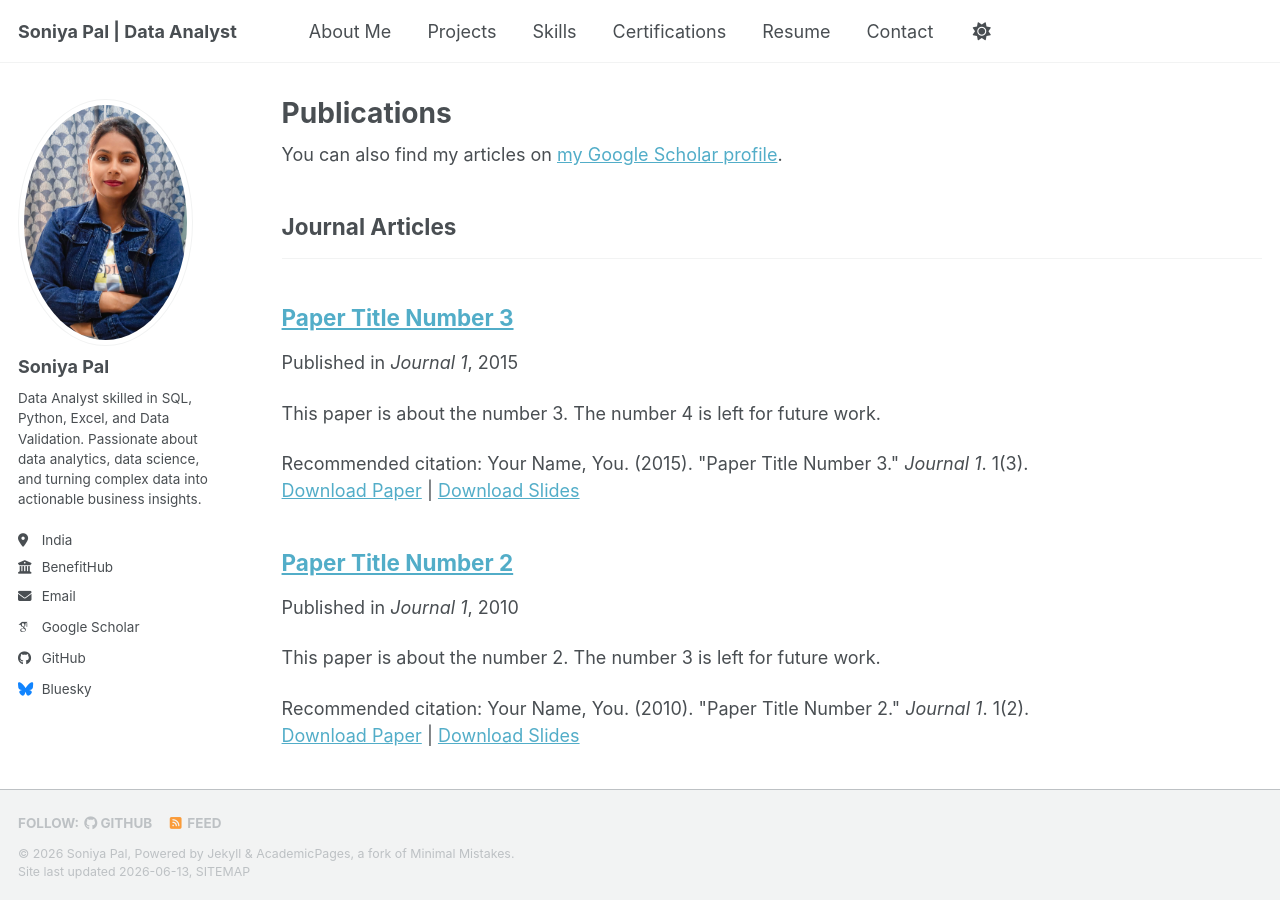
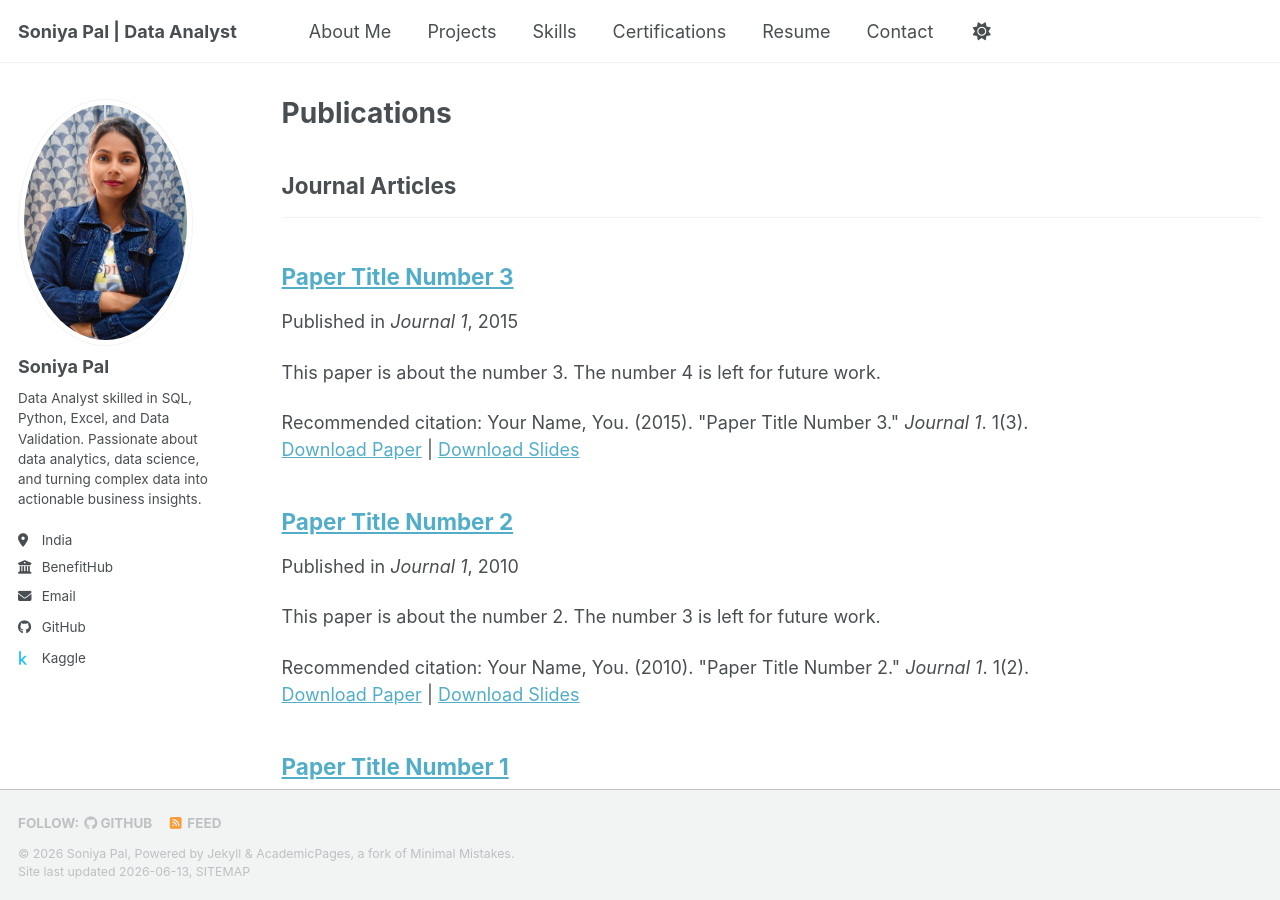
Before and after one commit to webdev-soniyapal886/soniyapal, a Jekyll site: the page built from _pages/publications.html, in a window 1280 px wide and 900 px high. Built offline with Jekyll 4.4.1, drawn with Linux system fonts in a browser that asks for light colours; some web fonts are replaced; a script bundle is joined from its source files by our own code; library files that are not in the unit come from our copies; part of the change alters nothing that is shown.

Commit message:
Clean up _config.yml by removing unused fields
Removed academic websites and social media entries from configuration.

```diff
--- a/_config.yml
+++ b/_config.yml
@@ -31,55 +31,14 @@ author:
   uri              : # URL
   email            : "soniyapal886@gmail.com"
 
-  # Academic websites
-  academia         :
-  arxiv            :
-  googlescholar    : ""
-  inspire-hep      :
-  impactstory      :
-  orcid            :
-  semantic         :
-  ssrn             :
-  pubmed           :
-  researchgate     :
-  scopus           :
-  zotero           :
+
 
 
   # Repositories and software development
-  bitbucket        : # Username - Update with your username on the site
-  codepen          : # Username
-  dribbble         : # Username
   github           : "webdev-soniyapal886"
-  kaggle           : # Username
+  kaggle           : https://www.kaggle.com/soniyapal2345453465
   stackoverflow    : # User number or user number and name (i.e., use "1" or "1/jeff-atwood")
 
-  # Social media
-  artstation       : # Username
-  bluesky          : "bsky.app" # Replace this with you Bluesky username
-  facebook         : # Username
-  flickr           : # Username
-  foursquare       : # Username
-  goodreads        : # Username
-  google_plus      : # Username
-  keybase          : # Username
-  instagram        : # Username
-  lastfm           : # Username
-  linkedin         : # Username
-  mastodon         : # URL
-  medium           : # URL
-  pinterest        : # Username
-  soundcloud       : # Username
-  steam            : # Username
-  telegram         : # URL
-  tumblr           : # Username
-  twitter          : # Username for X / Twitter
-  vine             : # Username
-  weibo            : # Username
-  wikipedia        : # Username
-  xing             : # Username
-  youtube          : # Username
-  zhihu            : # Username
 
 # Publication Category - The following the list of publication categories and their headings
 publication_category:
```
